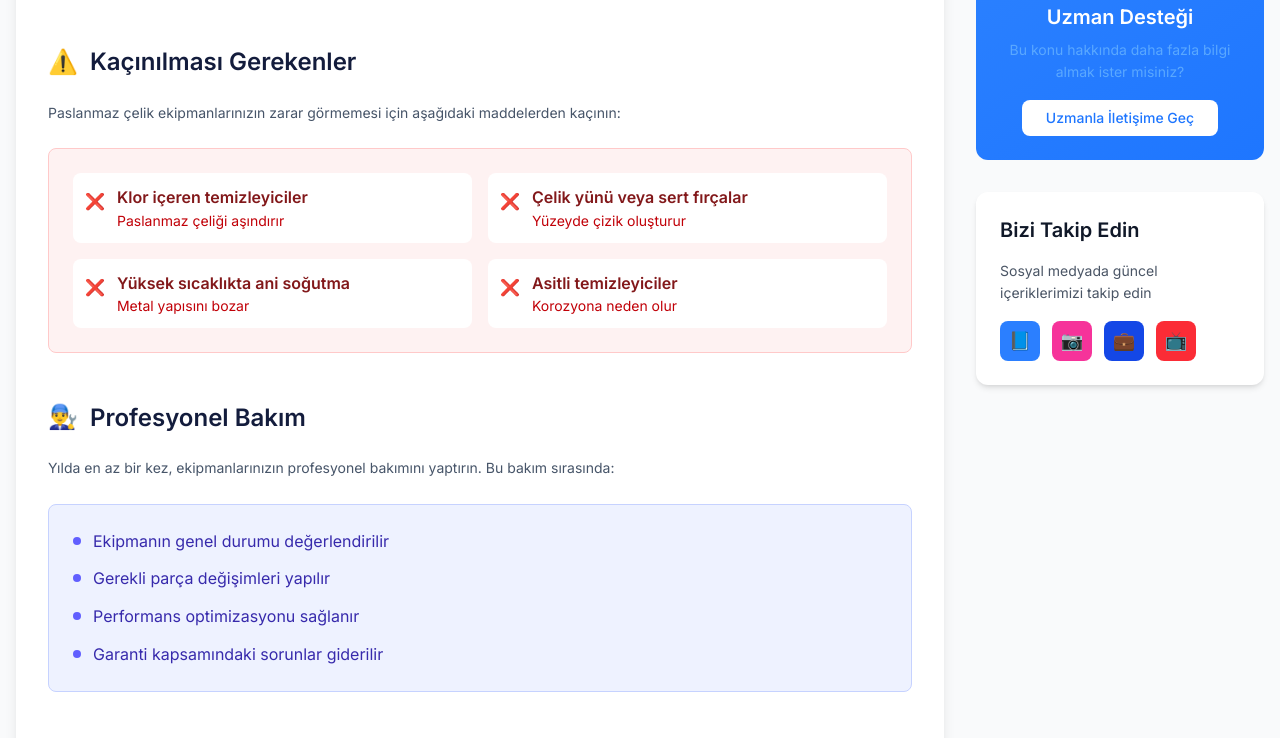
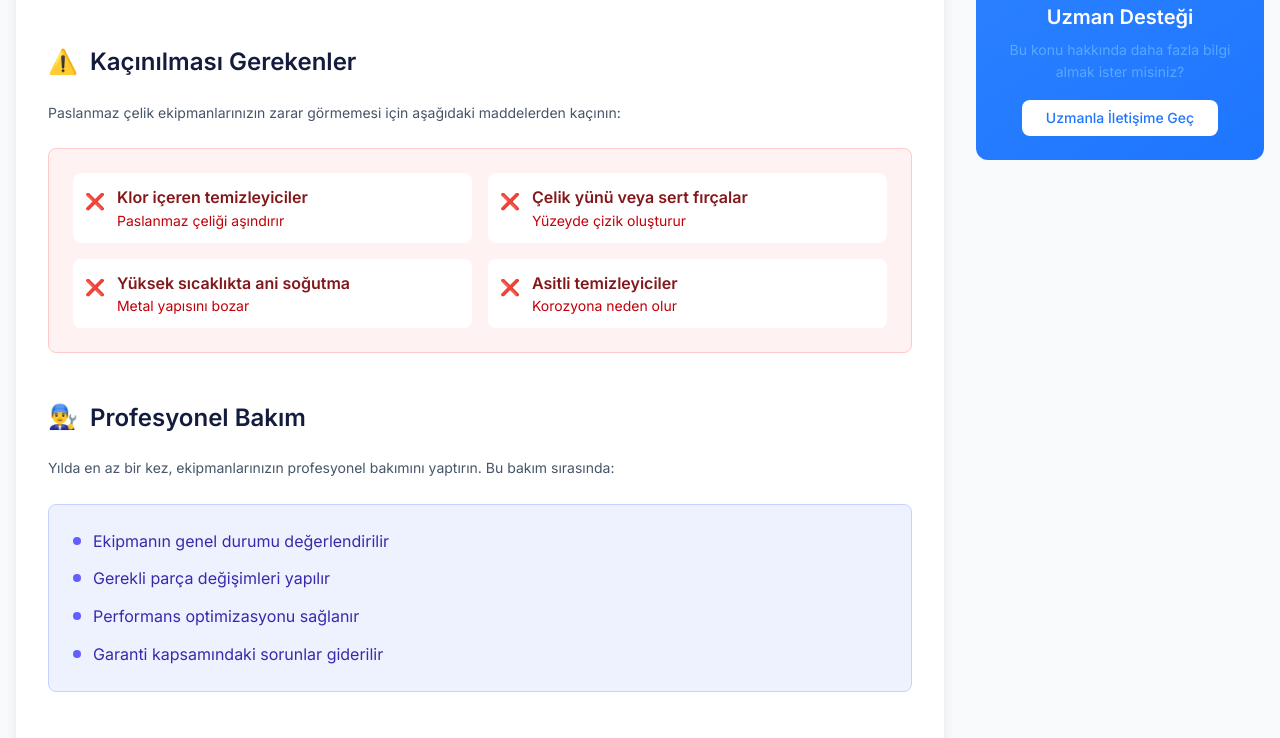
Before and after one commit to yamaanburakk/parslanmaz-fe, a Next.js app: page /blog/catering-isletmelerinde-menu-planlama-stratejileri in a window 1280 px wide. Shown: the part 2237-2975 px from the top of the page. Built offline with nearby package versions, Linux system fonts and the light colour scheme.

Commit message:
refactoring

```diff
--- a/src/components/BlogPostSidebar.tsx
+++ b/src/components/BlogPostSidebar.tsx
@@ -189,30 +189,6 @@
         </button>
       </div>
 
-      {/* Social Media */}
-      <div className="bg-white rounded-xl shadow-md p-6">
-        <h3 className="text-lg font-bold text-gray-900 mb-4">Bizi Takip Edin</h3>
-        <p className="text-sm text-gray-600 mb-4">
-          Sosyal medyada güncel içeriklerimizi takip edin
-        </p>
-        <div className="flex space-x-3">
-          {[
-            { name: 'Facebook', icon: '📘', color: 'bg-blue-500' },
-            { name: 'Instagram', icon: '📷', color: 'bg-pink-500' },
-            { name: 'LinkedIn', icon: '💼', color: 'bg-blue-700' },
-            { name: 'YouTube', icon: '📺', color: 'bg-red-500' }
-          ].map((social) => (
-            <a
-              key={social.name}
-              href="#"
-              className={`${social.color} text-white w-10 h-10 rounded-lg flex items-center justify-center hover:opacity-90 transition-opacity`}
-              title={social.name}
-            >
-              <span className="text-lg">{social.icon}</span>
-            </a>
-          ))}
-        </div>
-      </div>
     </div>
   );
 };
```
